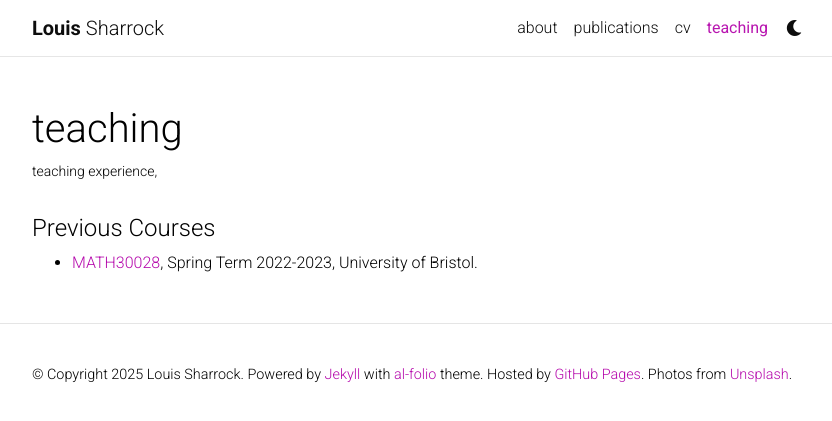
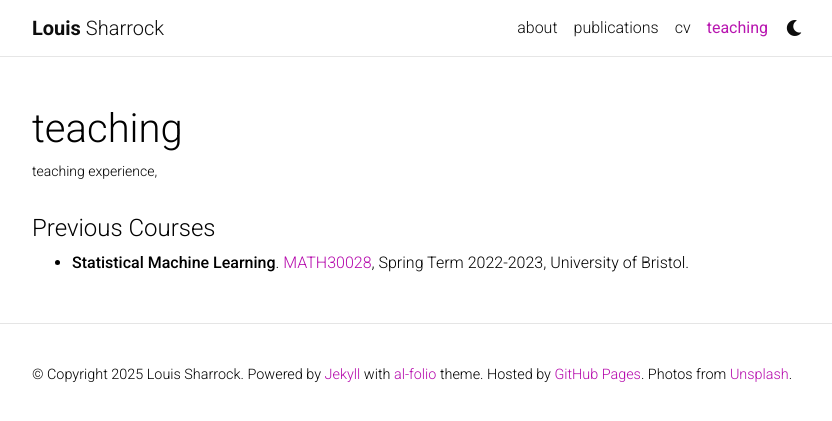
Before and after one commit to louissharrock/louissharrock.github.io, a Jekyll site: the page built from _pages/teaching.md, in a window 1280 px wide. Shown: the top 421 px of the page, without its empty margins (223-1055 px from the left). Built offline with Jekyll 4.4.1, drawn with Linux system fonts in a browser that asks for light colours; comment, search, counter and statistics services are not loaded; a style sheet for code colours, icons or effects is not loaded.

Commit message:
Update teaching.md

```diff
--- a/_pages/teaching.md
+++ b/_pages/teaching.md
@@ -8,4 +8,4 @@
 ---
 
 #### Previous Courses
-- [MATH30028](https://www.bristol.ac.uk/unit-programme-catalogue/UnitDetails.jsa?ayrCode=25%2F26&unitCode=MATH30028), Spring Term 2022-2023, University of Bristol.
+- **Statistical Machine Learning**. [MATH30028](https://www.bristol.ac.uk/unit-programme-catalogue/UnitDetails.jsa?ayrCode=25%2F26&unitCode=MATH30028), Spring Term 2022-2023, University of Bristol.
```
